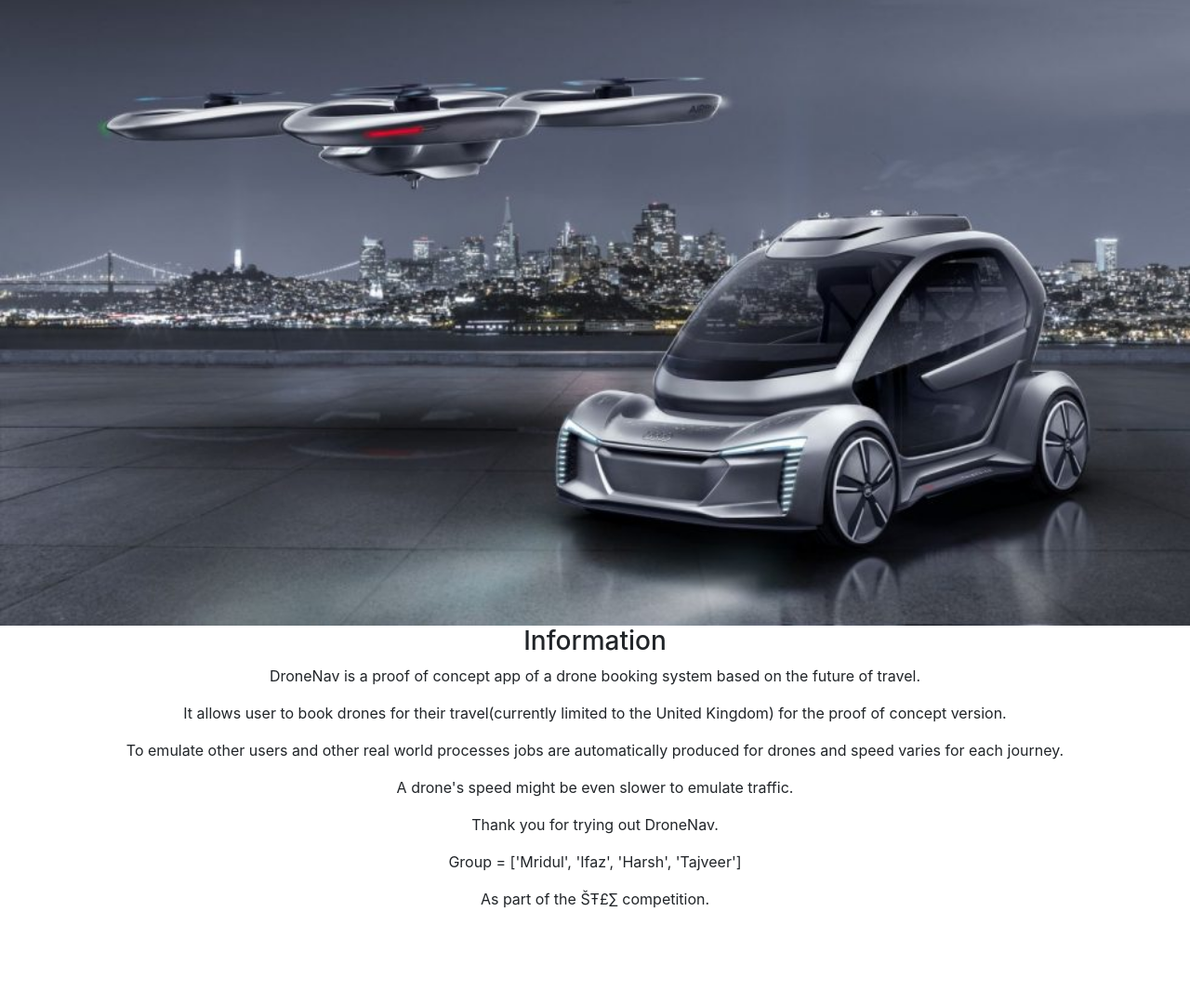
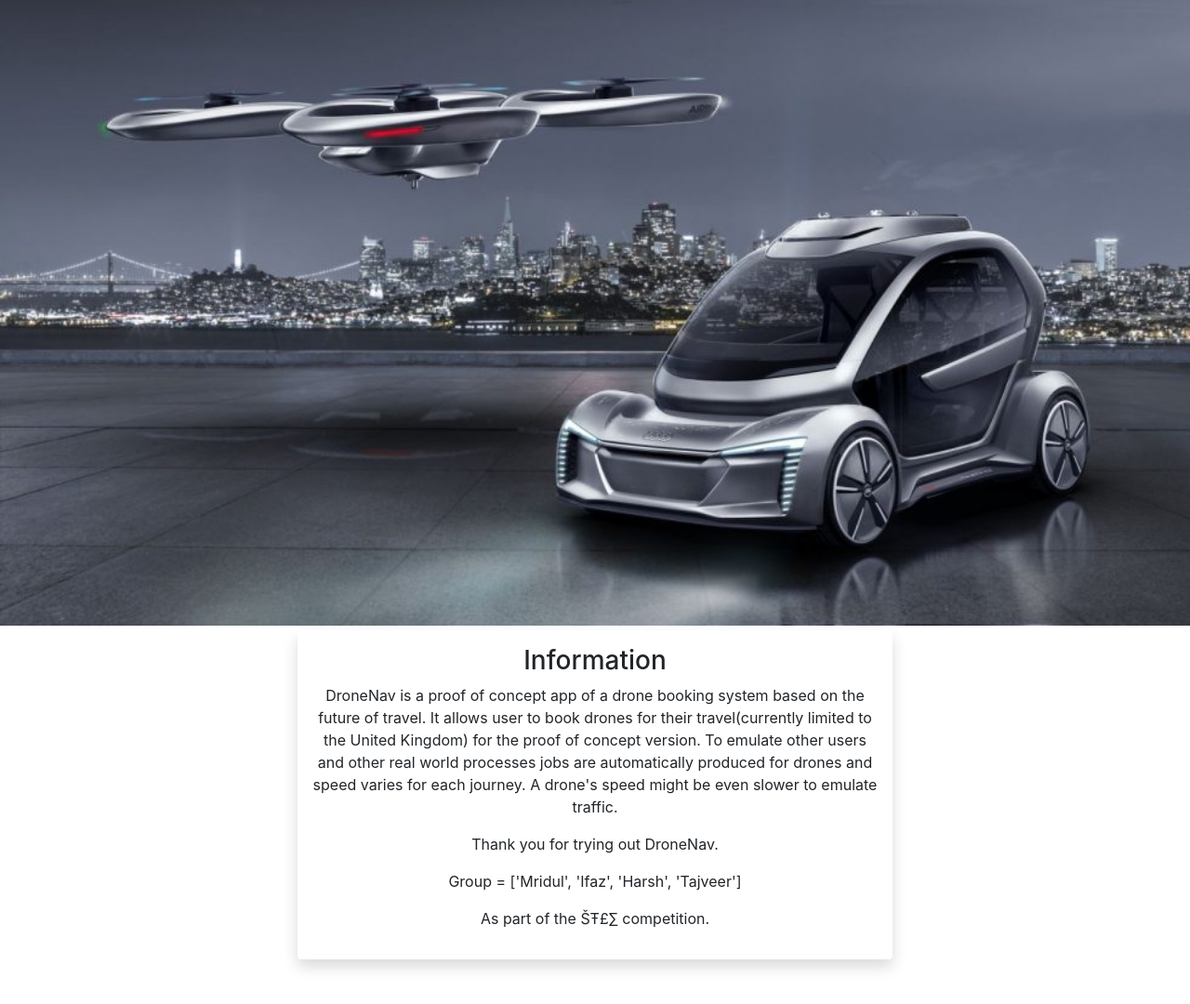
Before and after one commit to mriduldhall/DroneNav, a Django app: page /home/ in a window 1280 px wide. Shown: the part 57-1137 px from the top of the page at 93% size. Before the commit the page ends 1034 px from the top, so only its background shows below. Run offline with Django 3.2, Linux system fonts and the light colour scheme; some libraries are stand-ins or nearby versions.

Commit message:
Home screen improvements

```diff
--- a/user_system/templates/user_system/home.html
+++ b/user_system/templates/user_system/home.html
@@ -2,28 +2,21 @@
 
 {% load static %}
 
-<style>
-    body{
-        background-image: url("../../static/user_system/Pop Up Next.jpg");
-        background-repeat: no-repeat;
-        background-size: cover;
-    }
-</style>
-
-
 
 {% block content %}
     <nav>
-        <img src="../../static/user_system/Pop%20Up%20Next.jpg" alt="Home Page Image" width="100%" height="100%">
+        <img src="../../static/user_system/Pop%20Up%20Next.jpg" alt="Home Page Image" width="100%" height="100%" style="padding-bottom: 5px">
     </nav>
-    <nav style="text-align: center">
-        <h3>Information</h3>
-        <p>DroneNav is a proof of concept app of a drone booking system based on the future of travel.</p>
-        <p>It allows user to book drones for their travel(currently limited to the United Kingdom) for the proof of concept version.</p>
-        <p>To emulate other users and other real world processes jobs are automatically produced for drones and speed varies for each journey.</p>
-        <p>A drone's speed might be even slower to emulate traffic.</p>
-        <p>Thank you for trying out DroneNav.</p>
-        <p>Group = ['Mridul', 'Ifaz', 'Harsh', 'Tajveer']</p>
-        <p>As part of the ŠŦ£∑ competition.</p>
+    <nav class="mx-auto card w-50" style=text-align:center;border:none>
+        <div class="shadow p-3 mb-5 bg-white rounded">
+            <h3>Information</h3>
+            <p>DroneNav is a proof of concept app of a drone booking system based on the future of travel.
+            It allows user to book drones for their travel(currently limited to the United Kingdom) for the proof of concept version.
+            To emulate other users and other real world processes jobs are automatically produced for drones and speed varies for each journey.
+            A drone's speed might be even slower to emulate traffic.</p>
+            <p>Thank you for trying out DroneNav.</p>
+            <p>Group = ['Mridul', 'Ifaz', 'Harsh', 'Tajveer']</p>
+            <p>As part of the ŠŦ£∑ competition.</p>
+        </div>
     </nav>
 {% endblock %}
```
